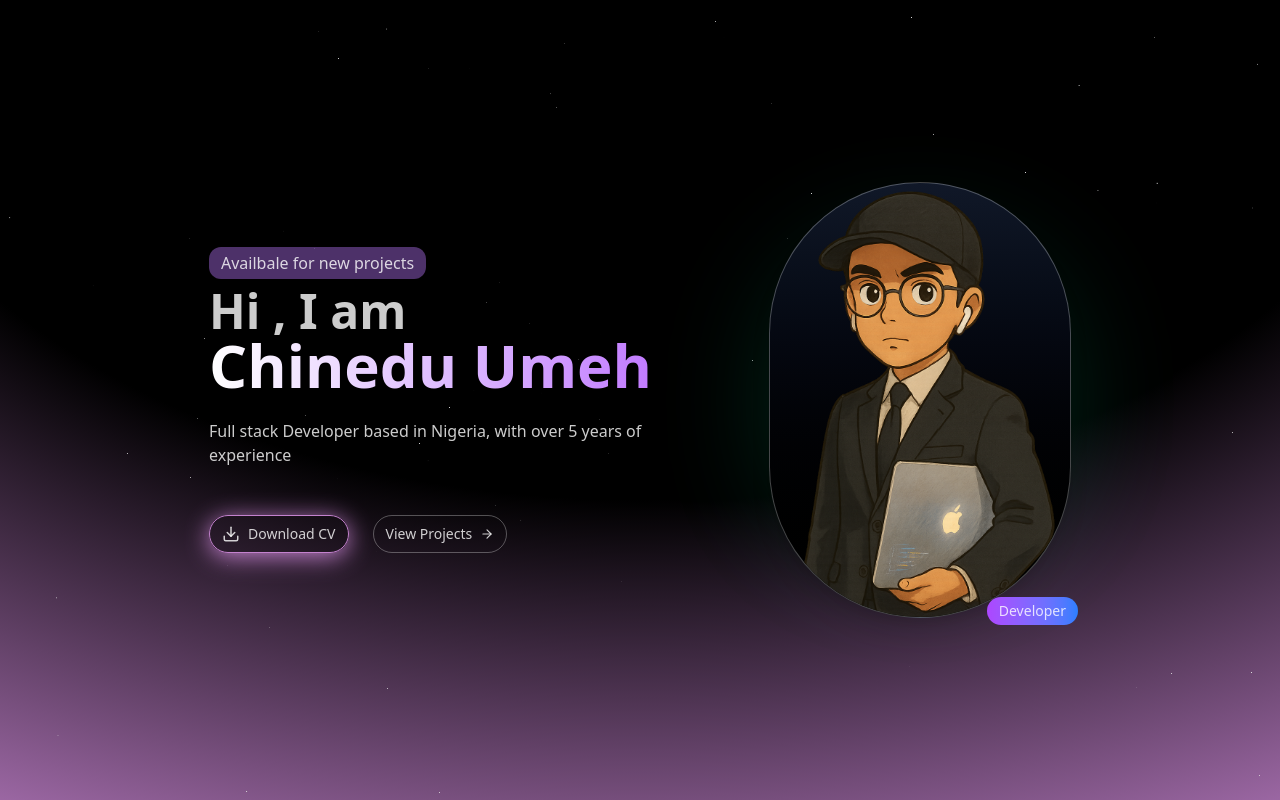
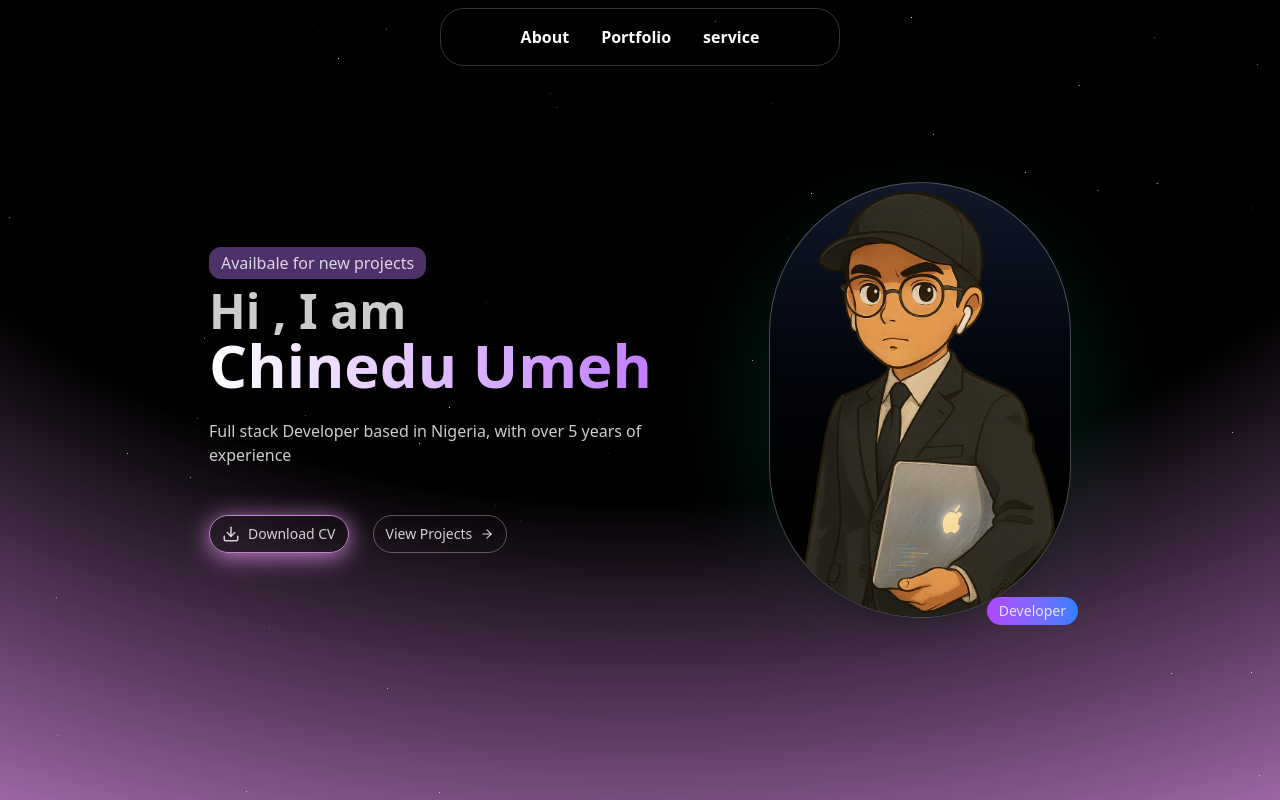
Before and after one commit to Kingsedu/another-portfolio-next, a Next.js app: page / in a window 1280 px wide. Shown: the top 800 px of the page. Built offline with nearby package versions, Linux system fonts and the light colour scheme.

Commit message:
add navbar

```diff
--- a/app/page.tsx
+++ b/app/page.tsx
@@ -2,10 +2,12 @@ import About from "@/components/About";
 import Footer from "@/components/Footer";
 import Hero from "@/components/Hero";
 import LogoTicker from "@/components/LogoTicker";
+import NavBar from "@/components/NavBar";
 import Stack from "@/components/Stack";
 export default function Home() {
   return (
     <>
+      <NavBar />
       <Hero />
       <Stack />
       <About />
--- a/components/About.tsx
+++ b/components/About.tsx
@@ -49,7 +49,11 @@ const About = () => {
   const backgroundImage = useMotionTemplate`radial-gradient(125% 125% at 50% 0%, #000 50%, ${color})`;
   const border = useMotionTemplate`1px solid ${color}`;
   return (
-    <motion.section style={{ backgroundImage }} className="py-32 text-white">
+    <motion.section
+      style={{ backgroundImage }}
+      className="py-32 text-white"
+      id="about"
+    >
       <motion.div
         initial={{ opacity: 0, y: 20 }}
         whileInView={{ opacity: 1, y: 0 }}
--- /dev/null
+++ b/components/NavBar.tsx
@@ -0,0 +1,39 @@
+"use client";
+import React, { useState } from "react";
+import Link from "next/link";
+import { AiOutlineMenu, AiOutlineClose } from "react-icons/ai";
+const navLinks = [
+  { title: "About", path: "#about" },
+  { title: "Portfolio", path: "#portfolio" },
+  { title: "service", path: "#service" },
+];
+const NavBar = () => {
+  const [nav, setNav] = useState(false);
+
+  const toggleNav = () => {
+    setNav(!nav);
+  };
+  const closeNav = () => {
+    setNav(false);
+  };
+  return (
+    <div className="z-50 fixed justify-center w-full text-white font-bold">
+      <div className="border border-white/20 mt-2 backdrop-blur-3xl rounded-3xl hidden md:flex items-center justify-center p-2 max-w-100 mx-auto">
+        <ul className="flex flex-row p-2 space-x-8">
+          {navLinks.map((link, index) => (
+            <li key={index}>
+              <Link
+                href={link.path}
+                className="transform hover:skew-x-12 hover:text-white/50 transition-all duration-300 ease-in-out"
+              >
+                {link.title}
+              </Link>
+            </li>
+          ))}
+        </ul>
+      </div>
+    </div>
+  );
+};
+
+export default NavBar;
```
